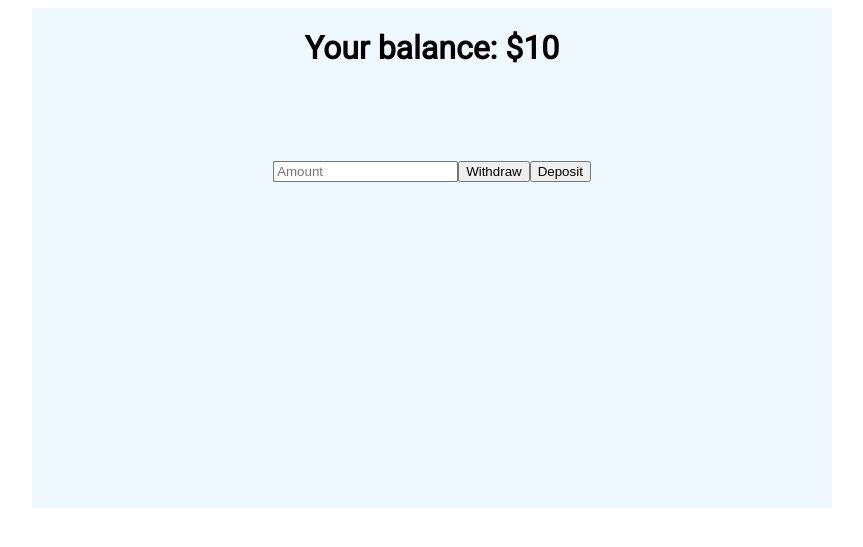
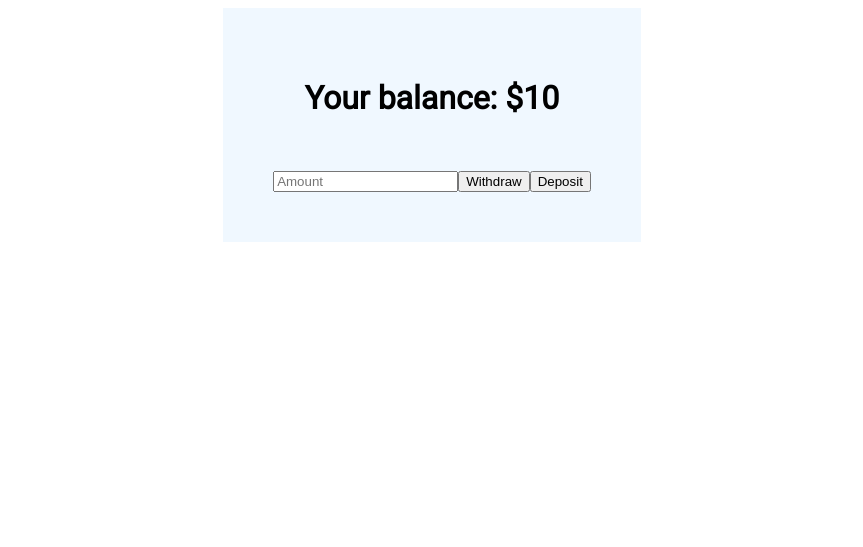
Before and after one commit to rnv812/PySockets, a Flask app: template app/templates/account.html in a window 1280 px wide. Shown: the top 547 px of the page, without its empty margins (208-1071 px from the left). Run offline with Flask 3, Linux system fonts and the light colour scheme; the template is opened without the code that fills it: most values are stand-ins (such as "Sample title", 1, 10 or a date in 2020).

Commit message:
Update templates

```diff
--- a/app/client.py
+++ b/app/client.py
@@ -1,12 +1,22 @@
-from flask import Flask, render_template
+from flask import Flask, render_template, redirect
 
 
 app = Flask(__name__)
 
 
 @app.route("/")
-def hello():
-    return render_template('index.html')
+def home():
+    return redirect('/auth')
+
+
+@app.route("/auth")
+def authorize():
+    return render_template('authorize.html')
+
+
+@app.route("/acc")
+def account():
+    return render_template('account.html')
 
 
 if __name__ == "__main__":
--- a/app/templates/account.html
+++ b/app/templates/account.html
@@ -17,14 +17,12 @@
             justify-content: center;
         }
         .box {
-            width: 800px;
-            height: 500px;
             background-color: aliceblue;
+            padding: 50px;
         }
         .panel {
             display: flex;
             justify-content: center;
-            margin-top: 5%;
         }
         .hint {
             display: flex;
@@ -42,7 +40,7 @@
                 <p style="color:grey">{{ message }}</p>
             </div>
             <div class="panel">
-                <input type="text" placeholder="Amount">
+                <input type="number" placeholder="Amount">
                 <button type="button">Withdraw</button>
                 <button type="button">Deposit</button>
             </div>
--- a/app/templates/authorize.html
+++ b/app/templates/authorize.html
@@ -15,7 +15,8 @@
         .auth-form {
             display: flex;
             flex-direction: column;
-            max-width: 300px;
+            background-color: aliceblue;
+            padding: 50px;
         }
         .form-actions {
             display: flex;
```
